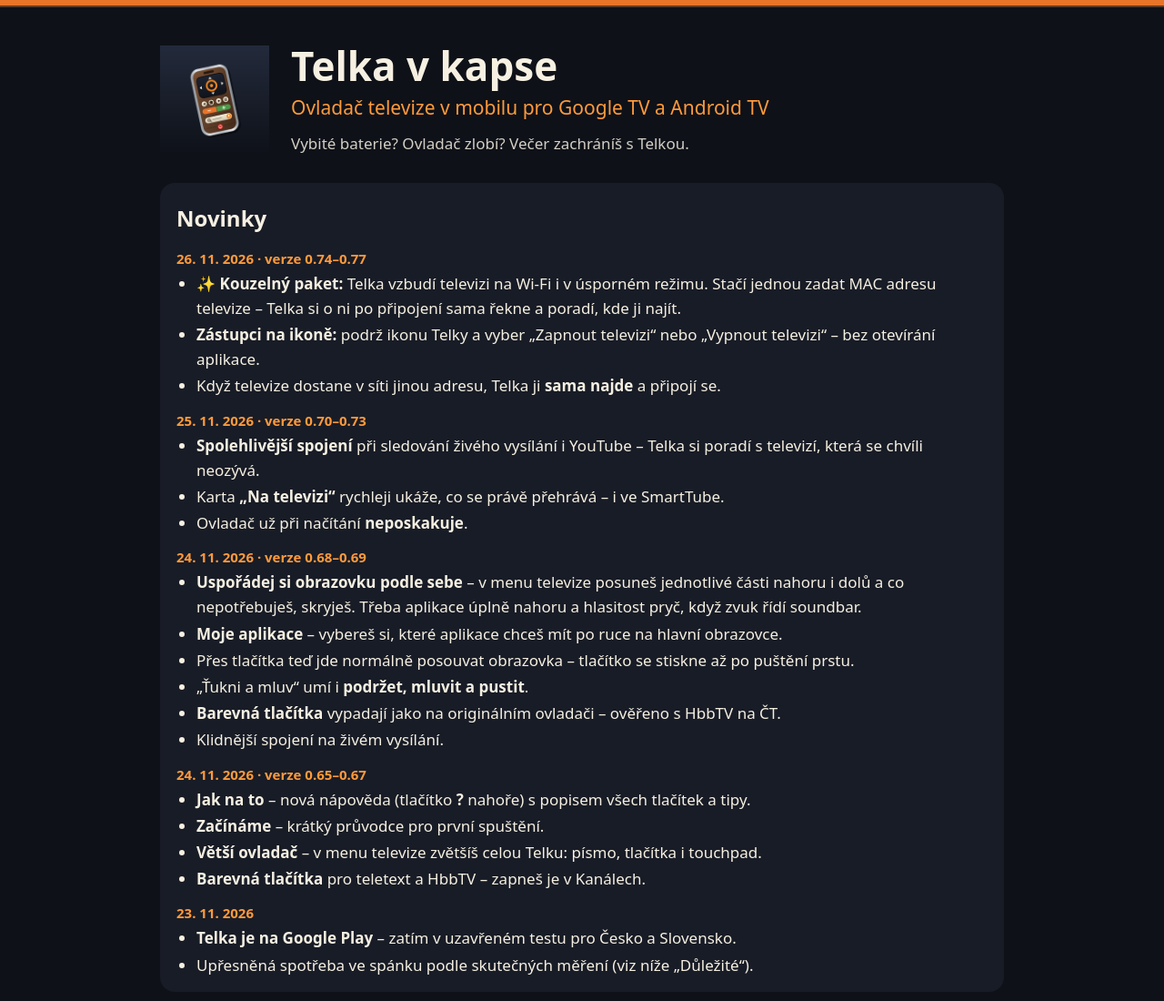
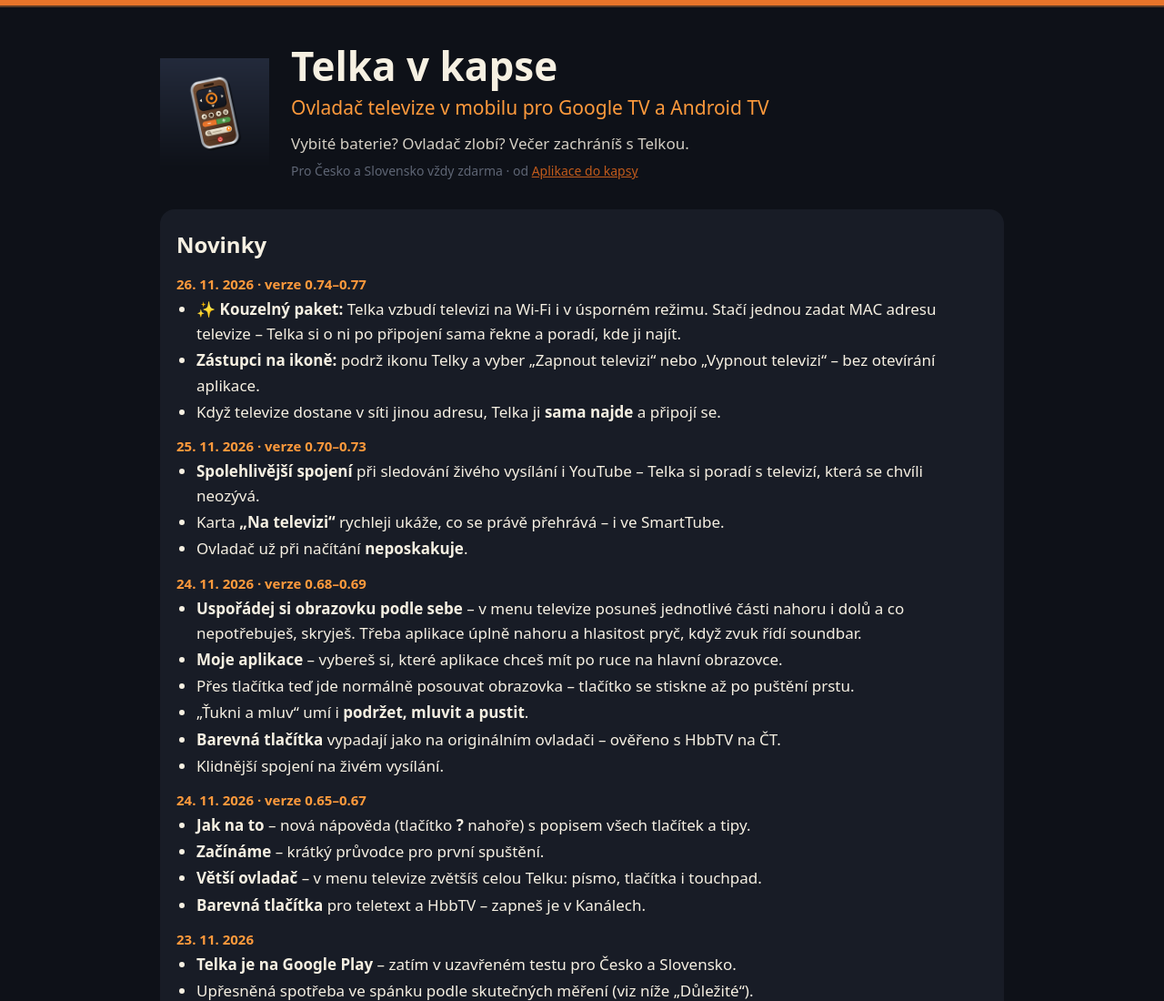
Before and after one commit to telka-v-kapse/telka-v-kapse.github.io, a plain HTML site: page index.html in a window 1280 px wide. Shown: the top 1100 px of the page at 91% size. Drawn offline with Linux system fonts and the light colour scheme.

Commit message:
Web Telky: pro CZ a SK vzdy zdarma, odkaz na Aplikace do kapsy
Co-Authored-By: Claude Opus 5.5 <noreply@anthropic.com>
Claude-Session: https://claude.ai/code/session_01KJu49yhVo3MkmWoEbwK1KY

```diff
--- a/index.html
+++ b/index.html
@@ -48,6 +48,8 @@
   ul { padding-left:22px; margin:0; }
   footer { margin-top:48px; color:var(--tlum); font-size:14px; }
   a { color:var(--oranz); }
+  header .zdarma{margin:6px 0 0;font-size:14px;color:#5f6675}
+  header .zdarma a{color:#c25b1c}
 </style>
 </head>
 <body>
@@ -59,6 +61,7 @@
       <h1>Telka v kapse</h1>
       <p class="pod">Ovladač televize v mobilu pro Google TV a Android TV</p>
       <p class="slogan">Vybité baterie? Ovladač zlobí? Večer zachráníš s Telkou.</p>
+      <p class="zdarma">Pro Česko a Slovensko vždy zdarma · od <a href="https://aplikacedokapsy.cz/">Aplikace do kapsy</a></p>
     </div>
   </header>
 
```
